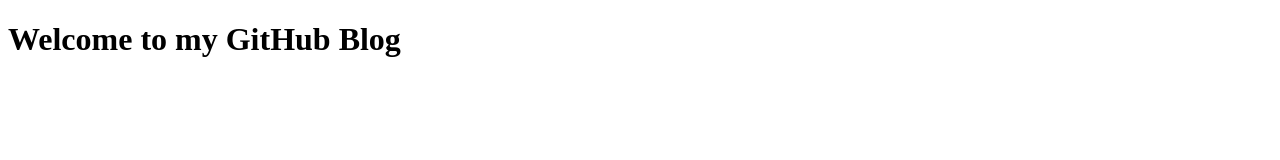
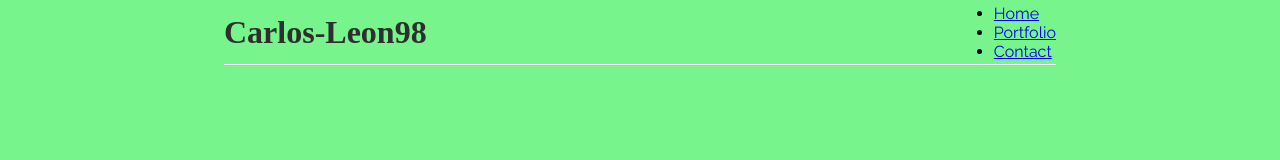
Before and after one commit to Carlos-Leon98/Carlos-Leon98.github.io, a plain HTML site: page docs/index.html in a window 1280 px wide. Drawn offline with Linux system fonts and the light colour scheme.

Commit message:
Starting with the header for my Personal Blog

```diff
--- a/docs/index.html
+++ b/docs/index.html
@@ -4,9 +4,23 @@
     <meta charset="UTF-8">
     <meta http-equiv="X-UA-Compatible" content="IE=edge">
     <meta name="viewport" content="width=device-width, initial-scale=1.0">
-    <title>Document</title>
+    <title>Cleonrivas</title>
+    <link rel="stylesheet" href="./style/style.css">
+    <link rel="preconnect" href="https://fonts.gstatic.com">
+    <link href="https://fonts.googleapis.com/css2?family=Raleway:ital,wght@0,300;0,400;0,700;1,200;1,400&display=swap" rel="stylesheet">
 </head>
 <body>
-    <h1>Welcome to my GitHub Blog</h1>
+    <header>
+        <div class="container container__header">
+            <h1>Carlos-Leon98</h1>
+            <nav>
+                <ul>
+                    <li><a href="#" class="link">Home</a></li>
+                    <li><a href="#" class="link link__portfolio">Portfolio</a></li>
+                    <li><a href="#" class="link">Contact</a></li>
+                </ul>
+            </nav>
+        </div>
+    </header>
 </body>
 </html>
--- /dev/null
+++ b/docs/style/style.css
@@ -0,0 +1,39 @@
+:root{
+    --green1: rgb(119, 245,140);
+    --white1: #f1f1f1;
+    --pureWhite: #fff;
+}
+
+* {
+    -webkit-box-sizing: border-box;
+    -moz-box-sizing: border-box;
+    box-sizing: border-box;
+    margin: 0;
+    padding: 0;
+    font-family: 'Raleway', sans-serif;
+}
+
+body{
+    background-color: var(--white1);
+}
+
+header{
+    width: 100%;
+    min-height: 100vh;
+    background-color: var(--green1);
+}
+
+.container__header{
+    width: 65%;
+    height: 65px;
+    margin: 0 auto;
+    border-bottom: 1px solid var(--pureWhite);
+    display: flex;
+    justify-content: space-between;
+    align-items: center;
+}
+
+h1 {
+    color: rgb(46, 46, 46);
+    font-family: 'Times New Roman', Times, serif;
+}
```
